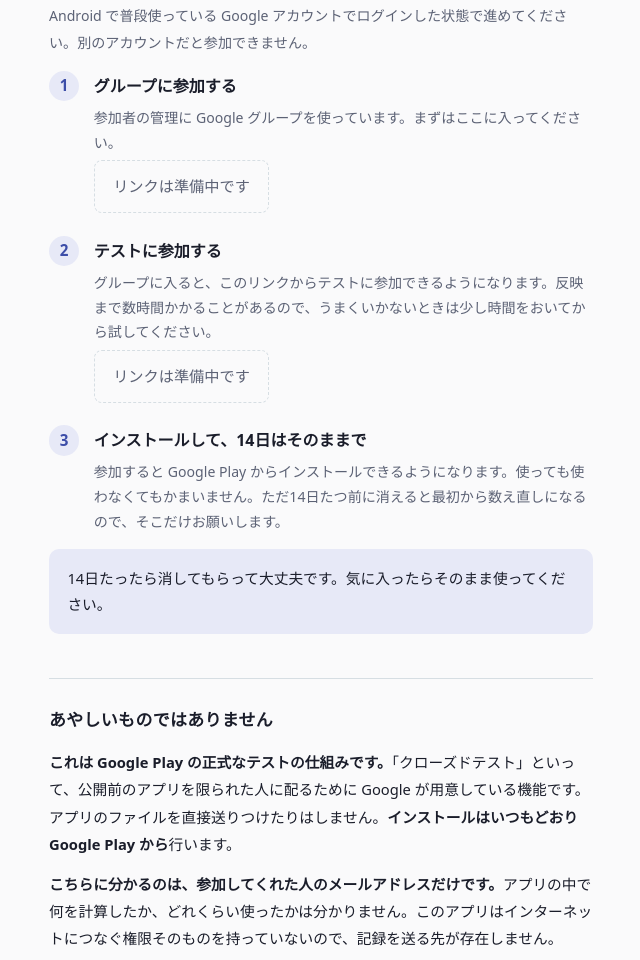
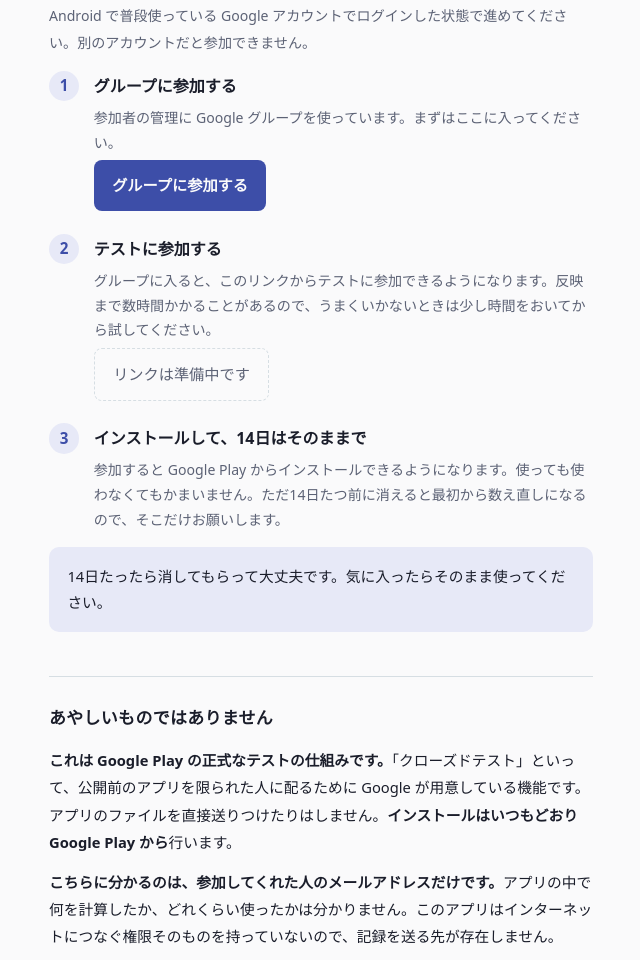
Before and after one commit to xxnotfoundxx/app-policies, a plain HTML site: page calcmemo/tester.html in a window 1280 px wide. Shown: the part 1512-2472 px from the top of the page, without its empty margins (319-959 px from the left). Drawn offline with Linux system fonts and the light colour scheme.

Commit message:
calcmemo: グループ参加リンク (app-tester-sk) を設定

```diff
--- a/calcmemo/tester.html
+++ b/calcmemo/tester.html
@@ -223,7 +223,7 @@
         <div class="body">
           <strong>グループに参加する</strong>
           <p class="why">参加者の管理に Google グループを使っています。まずはここに入ってください。</p>
-          <a class="btn" href="#" aria-disabled="true">リンクは準備中です</a>
+          <a class="btn" href="https://groups.google.com/g/app-tester-sk" aria-disabled="false">グループに参加する</a>
         </div>
       </li>
       <li>
```
